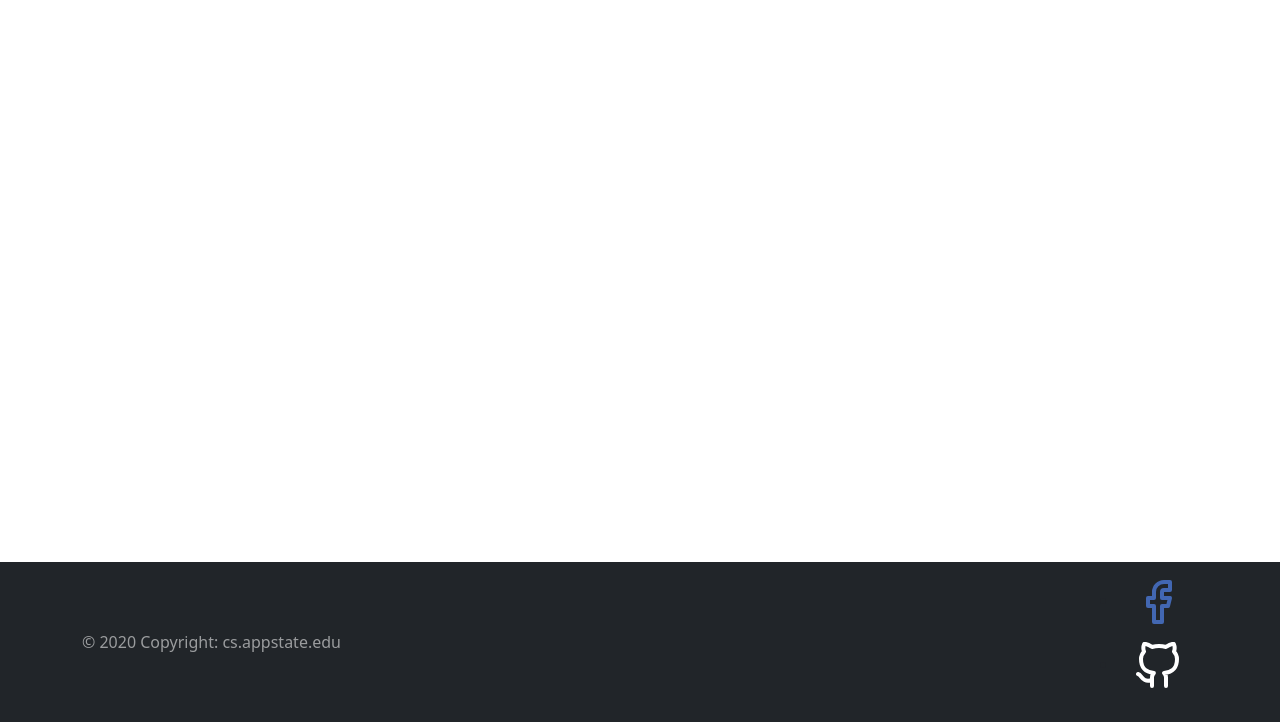
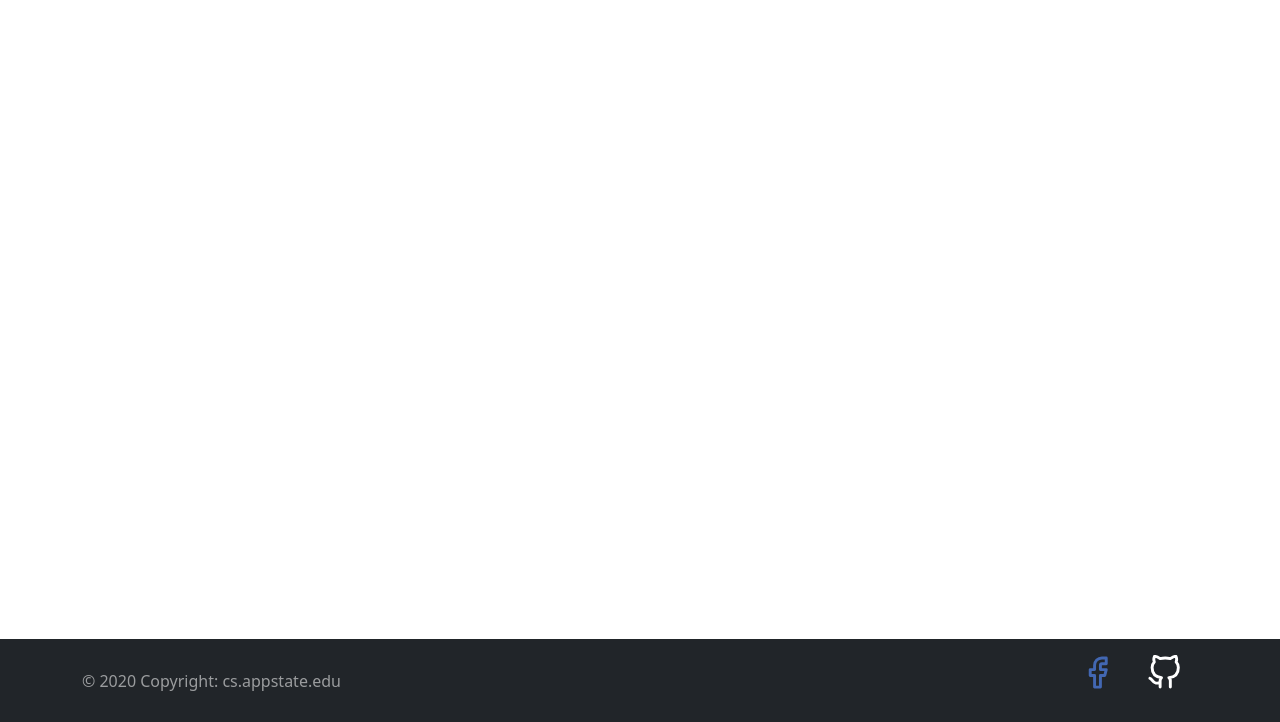
Before and after one commit to BasetHamza/AppMAIS-Website, a React app in the folder appmais/: page / in a window 1280 px wide. Shown: the part 78-800 px from the top of the page. Built offline with nearby package versions, Linux system fonts and the light colour scheme.

Commit message:
social media aligned inline and facebook link is added, github link is missing

```diff
--- a/appmais/src/components/App.js
+++ b/appmais/src/components/App.js
@@ -2,7 +2,7 @@ import React, { Component, Fragment } from 'react'
 import { BrowserRouter as Navigate, Route, Router, Routes } from 'react-router-dom'
 
 import NavigationBar from './NavigationBar'
-import Footer from './Footer'
+import Footer from './Footer/Footer'
 import HomePage from '../pages/HomePage'
 import BeeLive from '../pages/BeeLive'
 
--- a/appmais/src/components/Footer.js
+++ b/appmais/src/components/Footer/Footer.js
@@ -23,9 +23,7 @@ class Footer extends Component{
                     </Navbar.Collapse>
 
                     <Navbar.Collapse className="justify-content-end">
-                    <SocialFollow />
-                        <Navbar.Text>
-                        </Navbar.Text>
+                        <SocialFollow />
                     </Navbar.Collapse>
 
                     </Container>
--- /dev/null
+++ b/appmais/src/components/Footer/SocialFollow.js
@@ -0,0 +1,23 @@
+import React from "react";
+
+import { Facebook, GitHub } from 'react-feather';
+
+export default function SocialFollow() {
+  return (
+    <div>
+      <ul>
+        <li className="nav-item">
+          <a className="nav-link" href="https://www.facebook.com/beemoncs/" target="_blank">
+            <Facebook color="#4267B2" size={35} />
+          </a>
+        </li>
+
+        <li className="nav-item">
+          <a className="nav-link" href="#">
+            <GitHub color="#FFFFFF" size={35} />
+          </a>
+        </li>
+      </ul>
+    </div>
+  );
+}
--- a/appmais/src/components/SocialFollow.js
+++ /dev/null
@@ -1,24 +0,0 @@
-import React from "react";
-
-import { Camera, Facebook, GitHub } from 'react-feather';
-
-export default function SocialFollow() {
-  return (
-    <div>
-      <ul>
-      <li className="nav-item">
-              <a className="nav-link" href="#">
-              <Facebook color="#4267B2" size={48} />
-              </a>
-            </li>
-
-            <li className="nav-item">
-              <a className="nav-link" href="#">
-              <GitHub color="#FFFFFF" size={48} />
-              </a>
-            </li>
-      </ul>
-
-    </div>
-  );
-}
--- a/appmais/src/index.css
+++ b/appmais/src/index.css
@@ -14,3 +14,8 @@ code {
   font-family: source-code-pro, Menlo, Monaco, Consolas, 'Courier New',
     monospace;
 }
+
+ul li{
+  display: inline-block;
+  margin: 0px;
+}
```
